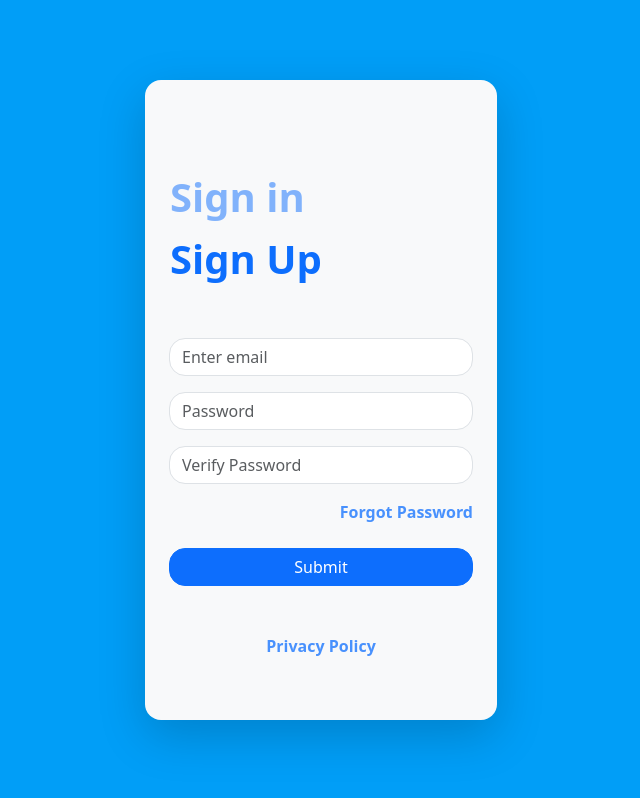
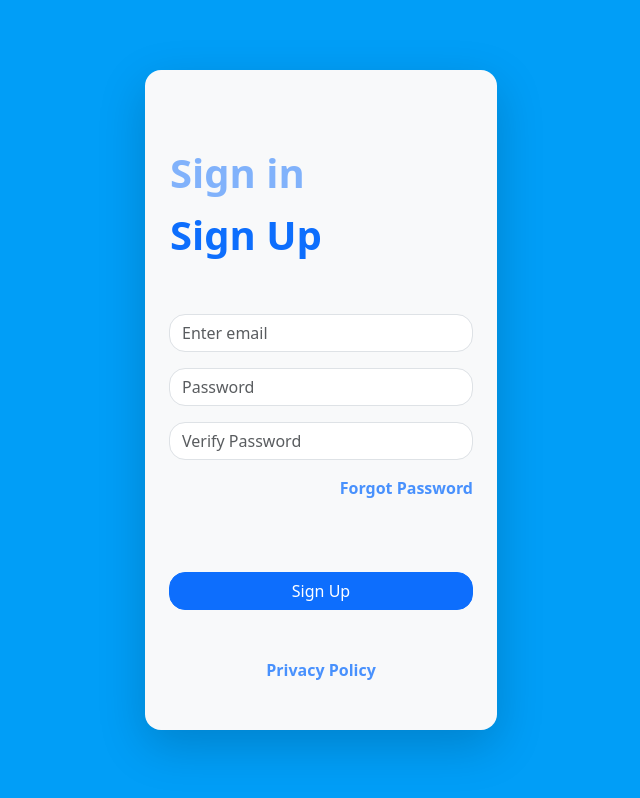
Before and after one commit to VladBieliaiev/CDP_Form, a website: page index.html in a window 1280 px wide. Both pictures are taken after a click on the button "Sign Up". Shown: the whole page, without its empty margins (319-959 px from the left). Drawn offline with nearby package versions, Linux system fonts and the light colour scheme.

Commit message:
add fucntion to change btn text

```diff
--- a/index.html
+++ b/index.html
@@ -27,7 +27,7 @@
               type="button"
               id="signInBtn"
               class="btn btn-white text-primary fs-1 fw-bold p-0"
-              onclick="toggleForm('signUp','signIn')"
+              onclick="toggleForm('signUp','signIn', 'Sign in')"
             >
               Sign in
             </button>
@@ -35,7 +35,7 @@
               type="button"
               id="signupBtn"
               class="btn btn-white text-primary fs-1 fw-bold p-0"
-              onclick="toggleForm('signIn','signUp')"
+              onclick="toggleForm('signIn','signUp', 'Sign Up')"
             >
               Sign Up
             </button>
@@ -65,17 +65,21 @@
               placeholder="Verify Password"
             />
           </div>
-          <p class="text-end mb-4">
+          <p class="text-end mb-4 fs-6">
             <a
               href="#"
               class="link-primary fw-bold link-offset-2 link-opacity-75 link-underline-opacity-0 link-underline-opacity-100-hover"
               >Forgot Password</a
             >
           </p>
-          <button type="submit" class="btn btn-primary rounded-4 mb-5">
-            Submit
+          <button
+            type="submit"
+            id="submitBtn"
+            class="btn btn-primary rounded-4 my-5"
+          >
+            Sign in
           </button>
-          <p class="text-center mb-4">
+          <p class="text-center mb-4 fs-6">
             <a
               href="#"
               class="link-primary fw-bold link-offset-2 link-opacity-75 link-underline-opacity-0 link-underline-opacity-100-hover"
--- a/script.js
+++ b/script.js
@@ -1,5 +1,9 @@
-function toggleForm(removeClass, addClass) {
+function toggleForm(removeClass, addClass, text) {
+
   const form = document.getElementById("form");
   form.classList.remove(removeClass);
   form.classList.add(addClass);
+
+  const submitBtn = document.getElementById("submitBtn");
+  submitBtn.innerText = text;
 }
```
Also changed, not shown: 2 other files.
